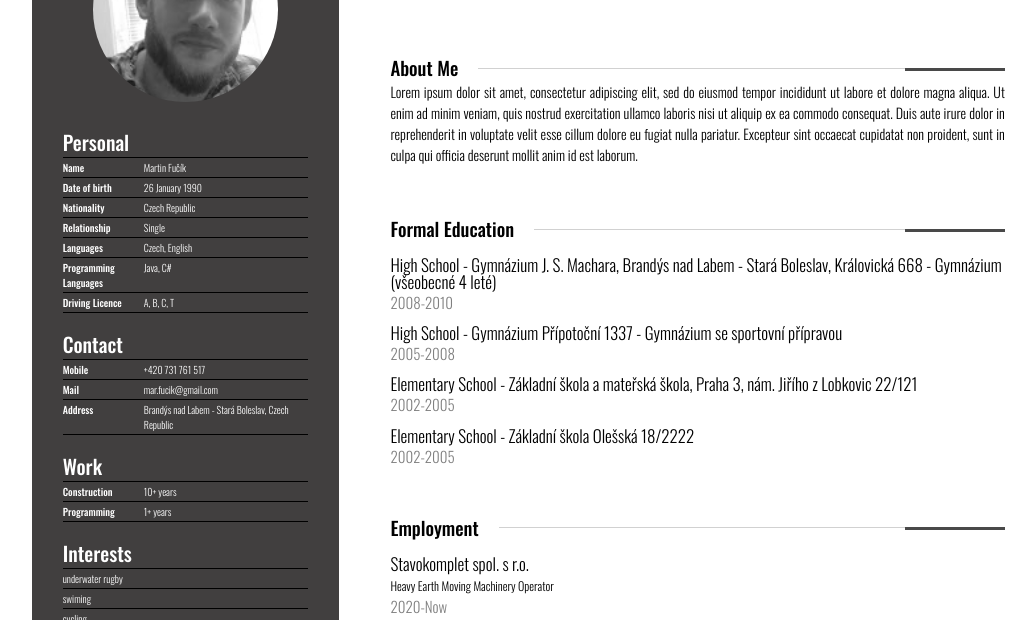
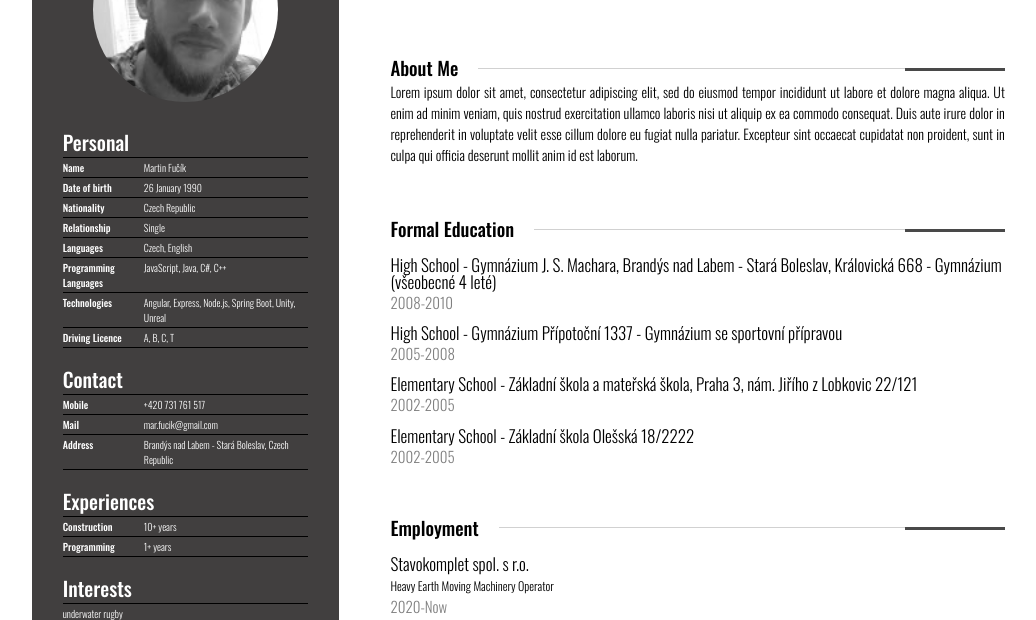
Before and after one commit to Karhalll/Karhalll.github.io, a plain HTML site: page index.html in a window 1280 px wide. Shown: the part 144-764 px from the top of the page, without its empty margins (96-1132 px from the left). Drawn offline with nearby package versions, Linux system fonts and the light colour scheme.

Commit message:
Add some more stuff

```diff
--- a/index.html
+++ b/index.html
@@ -37,7 +37,11 @@
             </li>
             <li>
               <h2>Programming Languages</h2>
-              <p>Java, C#</p>
+              <p>JavaScript, Java, C#, C++</p>
+						</li>
+						<li>
+              <h2>Technologies</h2>
+              <p>Angular, Express, Node.js, Spring Boot, Unity, Unreal</p>
             </li>
             <li>
               <h2>Driving Licence</h2>
@@ -63,7 +67,7 @@
           </ul>
         </div>
         <div class="sum-block">
-          <h1>Work</h1>
+          <h1>Experiences</h1>
           <ul>
             <li>
               <h2>Construction</h2>
```
